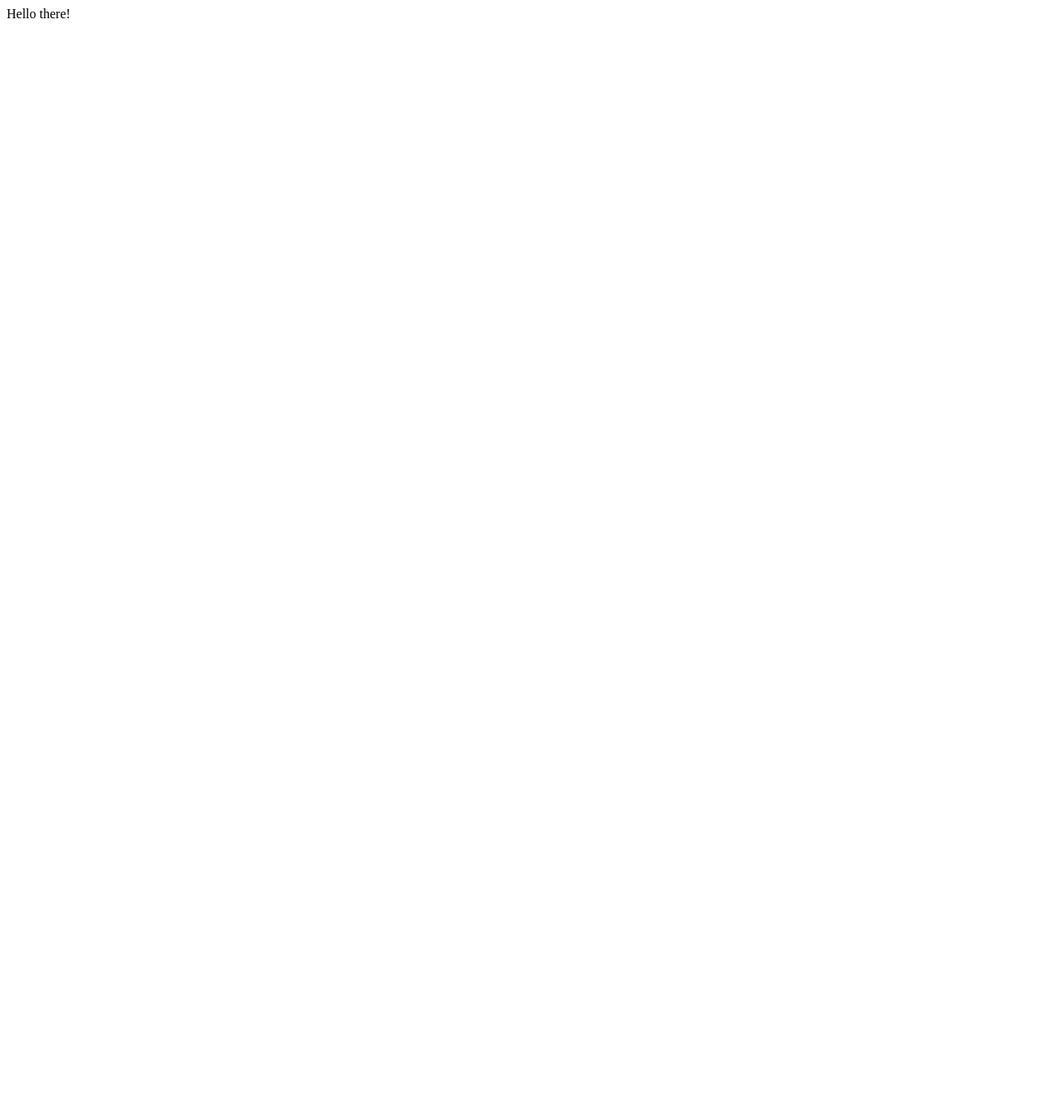
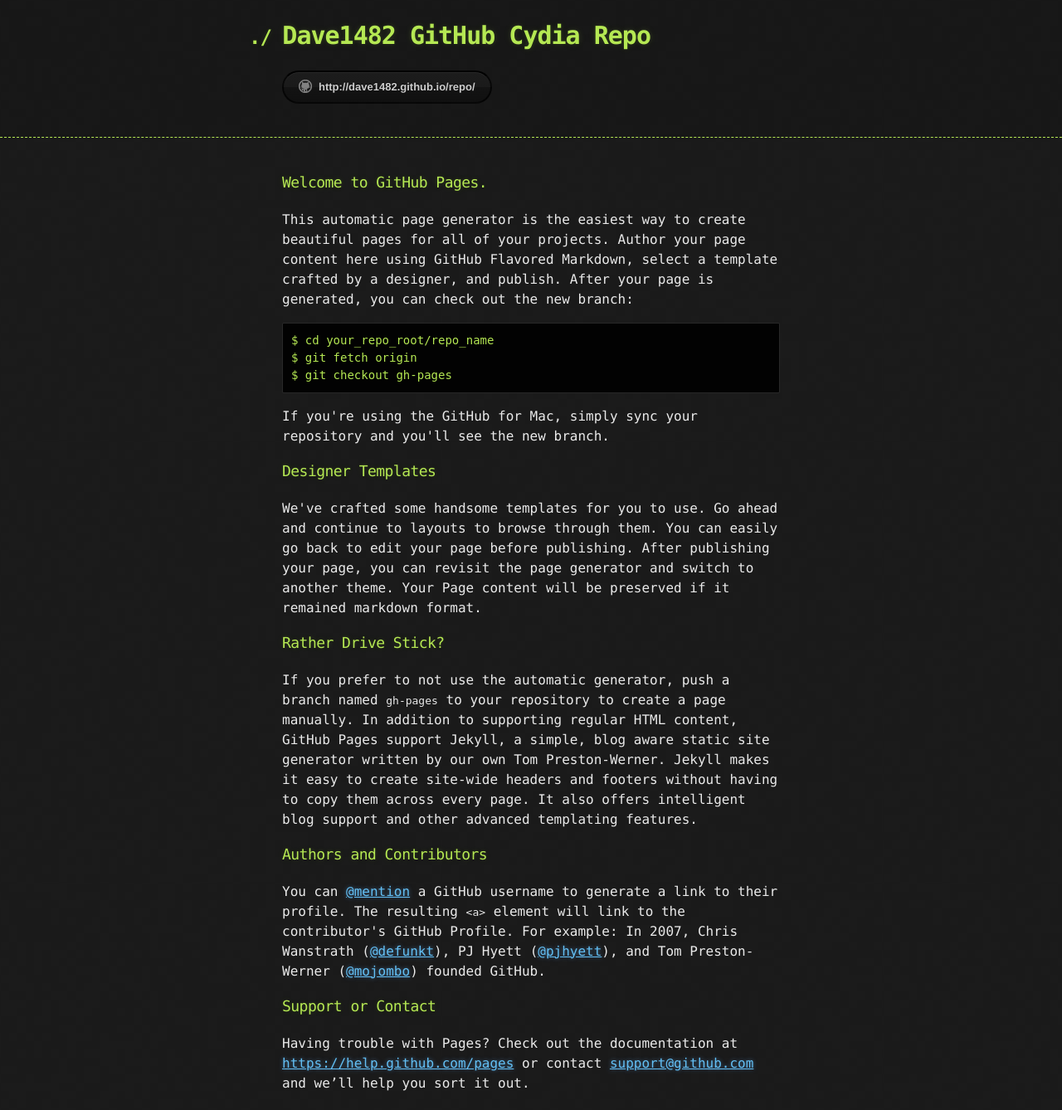
Before and after one commit to Dave1482/dave1482.github.io, a PHP site: page / in a window 1280 px wide. Before the commit the page is almost empty. Shown: the whole page at 83% size. Before the commit the page ends 22 px from the top, so only its background shows below. Run offline with PHP 8.4, Linux system fonts and the light colour scheme.

Commit message:
Update index.php

```diff
--- a/index.php
+++ b/index.php
@@ -1 +1,84 @@
-Hello there!
+<!DOCTYPE html>
+<html>
+  <head>
+    <meta charset='utf-8'>
+    <meta http-equiv="X-UA-Compatible" content="chrome=1">
+
+    <link rel="stylesheet" type="text/css" href="stylesheets/stylesheet.css" media="screen">
+    <link rel="stylesheet" type="text/css" href="stylesheets/pygment_trac.css" media="screen">
+    <link rel="stylesheet" type="text/css" href="stylesheets/print.css" media="print">
+<script language="JavaScript">
+
+function ClipBoard()
+{
+holdtext.innerText = copytext.innerText;
+Copied = holdtext.createTextRange();
+Copied.execCommand("Copy");
+}
+
+</script>
+    <title>Dave1482 GitHub Repo by Dave1482</title>
+  </head>
+
+  <body>
+
+    <header>
+      <div class="container">
+        <h1>Dave1482 GitHub Cydia Repo</h1>
+        <h2></h2>
+
+        <section id="downloads">
+          <a onclick="ClipBoard();" class="btn btn-github"><span class="icon"></span><span id="copytext">http://dave1482.github.io/repo/</span></a>
+        </section>
+      </div>
+    </header>
+
+    <div class="container">
+      <section id="main_content">
+        <h3>
+<a id="welcome-to-github-pages" class="anchor" href="#welcome-to-github-pages" aria-hidden="true"><span class="octicon octicon-link"></span></a>Welcome to GitHub Pages.</h3>
+
+<p>This automatic page generator is the easiest way to create beautiful pages for all of your projects. Author your page content here using GitHub Flavored Markdown, select a template crafted by a designer, and publish. After your page is generated, you can check out the new branch:</p>
+
+<pre><code>$ cd your_repo_root/repo_name
+$ git fetch origin
+$ git checkout gh-pages
+</code></pre>
+
+<p>If you're using the GitHub for Mac, simply sync your repository and you'll see the new branch.</p>
+
+<h3>
+<a id="designer-templates" class="anchor" href="#designer-templates" aria-hidden="true"><span class="octicon octicon-link"></span></a>Designer Templates</h3>
+
+<p>We've crafted some handsome templates for you to use. Go ahead and continue to layouts to browse through them. You can easily go back to edit your page before publishing. After publishing your page, you can revisit the page generator and switch to another theme. Your Page content will be preserved if it remained markdown format.</p>
+
+<h3>
+<a id="rather-drive-stick" class="anchor" href="#rather-drive-stick" aria-hidden="true"><span class="octicon octicon-link"></span></a>Rather Drive Stick?</h3>
+
+<p>If you prefer to not use the automatic generator, push a branch named <code>gh-pages</code> to your repository to create a page manually. In addition to supporting regular HTML content, GitHub Pages support Jekyll, a simple, blog aware static site generator written by our own Tom Preston-Werner. Jekyll makes it easy to create site-wide headers and footers without having to copy them across every page. It also offers intelligent blog support and other advanced templating features.</p>
+
+<h3>
+<a id="authors-and-contributors" class="anchor" href="#authors-and-contributors" aria-hidden="true"><span class="octicon octicon-link"></span></a>Authors and Contributors</h3>
+
+<p>You can <a href="https://github.com/blog/821" class="user-mention">@mention</a> a GitHub username to generate a link to their profile. The resulting <code>&lt;a&gt;</code> element will link to the contributor's GitHub Profile. For example: In 2007, Chris Wanstrath (<a href="https://github.com/defunkt" class="user-mention">@defunkt</a>), PJ Hyett (<a href="https://github.com/pjhyett" class="user-mention">@pjhyett</a>), and Tom Preston-Werner (<a href="https://github.com/mojombo" class="user-mention">@mojombo</a>) founded GitHub.</p>
+
+<h3>
+<a id="support-or-contact" class="anchor" href="#support-or-contact" aria-hidden="true"><span class="octicon octicon-link"></span></a>Support or Contact</h3>
+
+<p>Having trouble with Pages? Check out the documentation at <a href="https://help.github.com/pages">https://help.github.com/pages</a> or contact <a href="mailto:support@github.com">support@github.com</a> and we’ll help you sort it out.</p>
+      </section>
+    </div>
+
+              <script type="text/javascript">
+            var gaJsHost = (("https:" == document.location.protocol) ? "https://ssl." : "http://www.");
+            document.write(unescape("%3Cscript src='" + gaJsHost + "google-analytics.com/ga.js' type='text/javascript'%3E%3C/script%3E"));
+          </script>
+          <script type="text/javascript">
+            try {
+              var pageTracker = _gat._getTracker("UA-29678244-3");
+            pageTracker._trackPageview();
+            } catch(err) {}
+          </script>
+
+  </body>
+</html>
```
